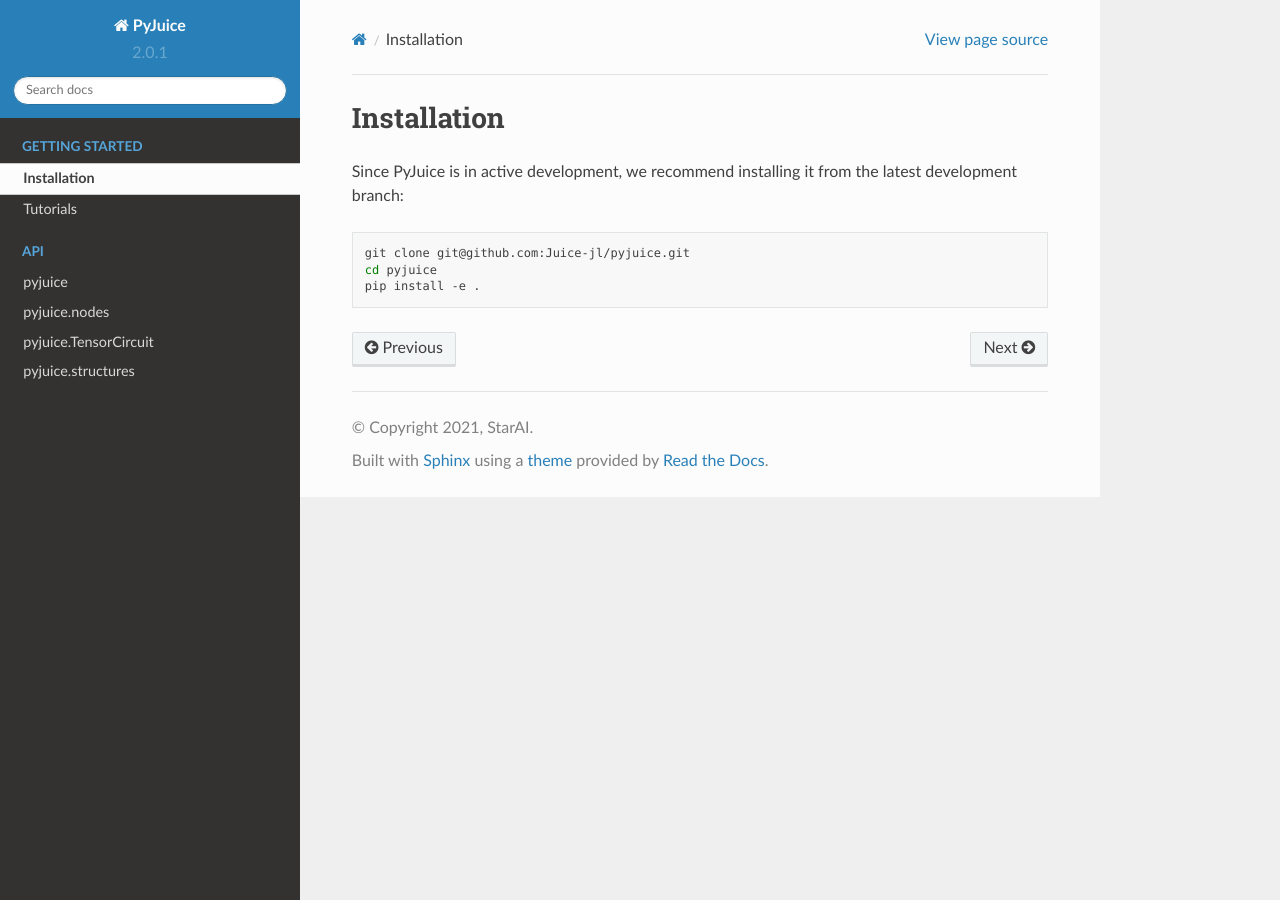
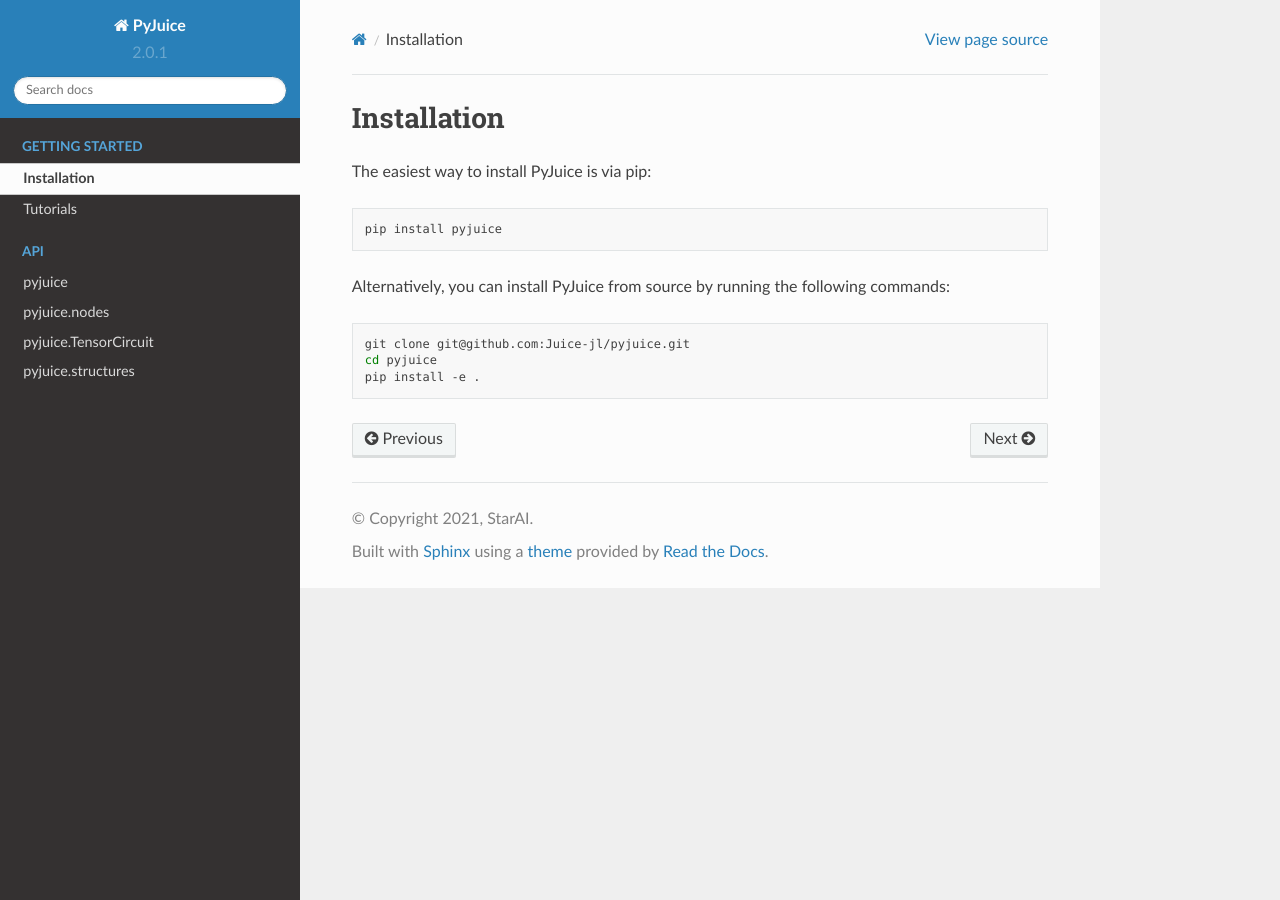
Before and after one commit to Tractables/pyjuice, a Sphinx documentation site: the page built from docs/source/getting-started/installation.rst, in a window 1280 px wide. Built offline with Sphinx 7.4.7 and the Read the Docs theme 2.0.0, drawn with Linux system fonts in a browser that asks for light colours.

Commit message:
installation guide docs

```diff
--- a/docs/source/getting-started/installation.rst
+++ b/docs/source/getting-started/installation.rst
@@ -1,7 +1,13 @@
 Installation
 ============
 
-Since PyJuice is in active development, we recommend installing it from the latest development branch:
+The easiest way to install PyJuice is via pip:
+
+.. code-block:: bash
+
+    pip install pyjuice
+
+Alternatively, you can install PyJuice from source by running the following commands:
 
 .. code-block:: bash
 
```
